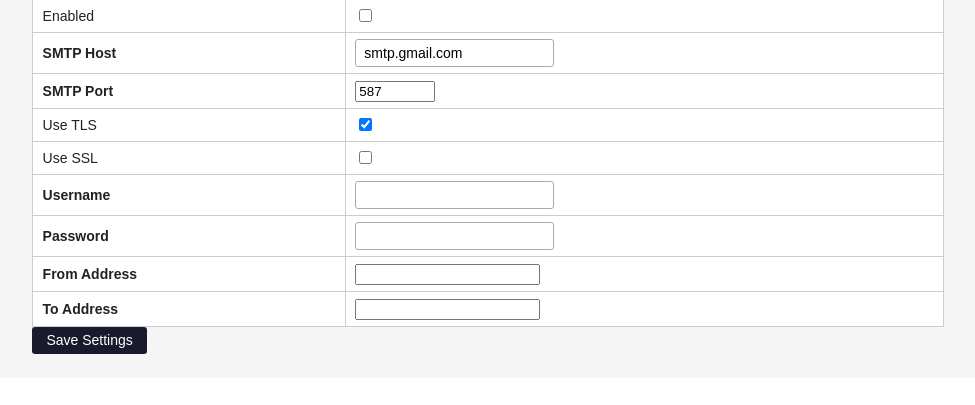
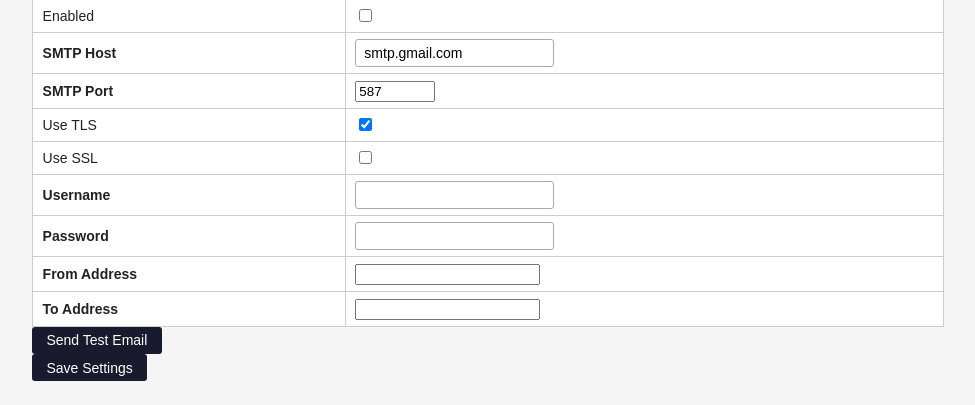
Before and after one commit to amj-git/monitor_app1, a Flask app: page /settings in a window 1280 px wide. Shown: the part 875-1280 px from the top of the page, without its empty margins (152-1127 px from the left). Before the commit the page ends 1229 px from the top, so only its background shows below. Run offline with Flask 2, Linux system fonts and the light colour scheme; the visitor is signed in with stand-in values (Sample User, id 1); parts of the project's set-up code (start-up, migrations or seed data) failed here and were passed over.

Commit message:
Add test email button to Settings page
Adds a Send Test Email button to the Email/SMTP section that fires against
the current form values (before saving), making it easy to verify SMTP
config without triggering a real alarm.

Co-Authored-By: Claude Sonnet 4.6 <noreply@anthropic.com>

```diff
--- a/monitor/web/routes.py
+++ b/monitor/web/routes.py
@@ -10,6 +10,8 @@ import os
 import re
 import tempfile
 from datetime import datetime
+
+from monitor.emailer import Emailer
 
 from flask import (
     Blueprint,
@@ -490,3 +492,25 @@ def api_settings_post():
     _apply_settings(data)
     logger.info("Settings updated via web UI")
     return jsonify({"ok": True})
+
+
+@bp.route("/api/settings/test-email", methods=["POST"])
+@login_required
+def api_settings_test_email():
+    data = request.get_json(force=True)
+    email_data = data.get("email", {})
+    test_emailer = Emailer({
+        "enabled": True,
+        "smtp_host":    email_data.get("smtp_host", ""),
+        "smtp_port":    email_data.get("smtp_port", 587),
+        "use_tls":      email_data.get("use_tls", True),
+        "use_ssl":      email_data.get("use_ssl", False),
+        "username":     email_data.get("username", ""),
+        "password":     email_data.get("password", ""),
+        "from_address": email_data.get("from_address", ""),
+        "to_address":   email_data.get("to_address", ""),
+    })
+    ok, err = test_emailer.send_test()
+    if ok:
+        return jsonify({"ok": True})
+    return jsonify({"ok": False, "error": err}), 500
--- a/monitor/web/templates/settings.html
+++ b/monitor/web/templates/settings.html
@@ -89,6 +89,8 @@
       <td><input type="email" id="to_address"></td>
     </tr>
   </table>
+  <button onclick="sendTestEmail()">Send Test Email</button>
+  <span id="test-email-status"></span>
 </section>
 
 <button onclick="saveSettings()">Save Settings</button>
@@ -232,6 +234,42 @@ function saveSettings() {
   xhr.send(JSON.stringify(payload));
 }
 
+function sendTestEmail() {
+  var statusEl = document.getElementById("test-email-status");
+  statusEl.textContent = "Sending...";
+  statusEl.className = "";
+
+  var payload = {
+    email: {
+      smtp_host:    document.getElementById("smtp_host").value,
+      smtp_port:    parseInt(document.getElementById("smtp_port").value, 10),
+      use_tls:      document.getElementById("use_tls").checked,
+      use_ssl:      document.getElementById("use_ssl").checked,
+      username:     document.getElementById("email_username").value,
+      password:     document.getElementById("email_password").value,
+      from_address: document.getElementById("from_address").value,
+      to_address:   document.getElementById("to_address").value
+    }
+  };
+
+  var xhr = new XMLHttpRequest();
+  xhr.open("POST", "/api/settings/test-email", true);
+  xhr.setRequestHeader("Content-Type", "application/json");
+  xhr.onreadystatechange = function() {
+    if (xhr.readyState !== 4) return;
+    var result;
+    try { result = JSON.parse(xhr.responseText); } catch(e) { result = {}; }
+    if (xhr.status === 200 && result.ok) {
+      statusEl.textContent = "Test email sent.";
+      statusEl.className = "status-ok";
+    } else {
+      statusEl.textContent = "Failed: " + (result.error || "Unknown error.");
+      statusEl.className = "status-error";
+    }
+  };
+  xhr.send(JSON.stringify(payload));
+}
+
 loadSettings();
 </script>
 {% endblock %}
```
Also changed, not shown: monitor/emailer.py (+27 -0 lines).
